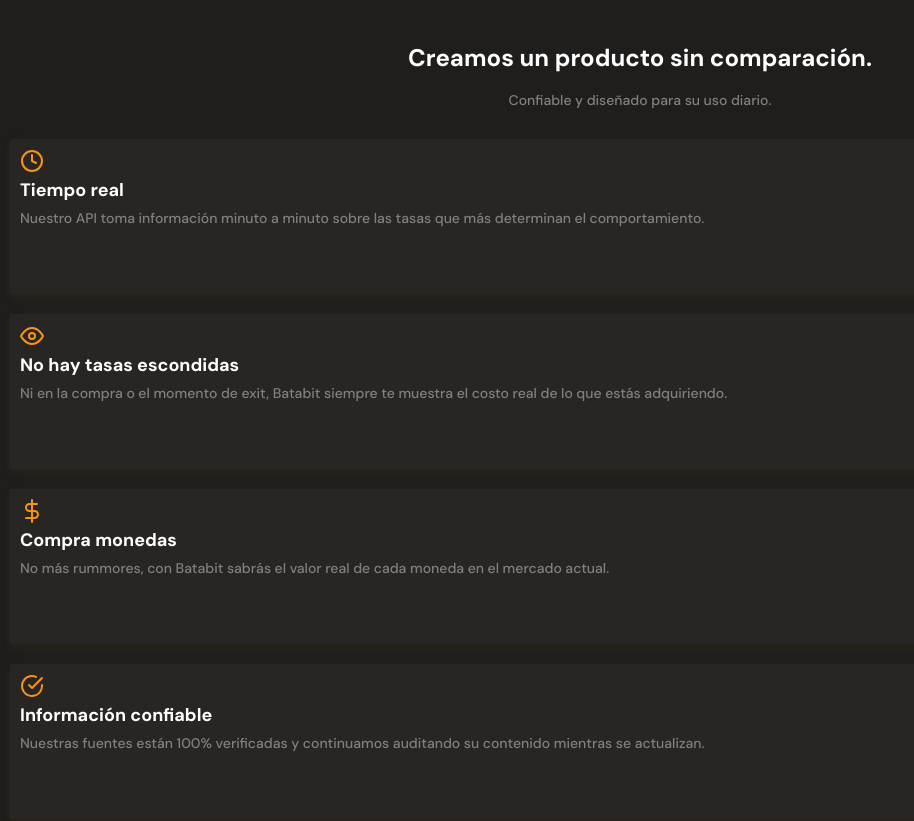
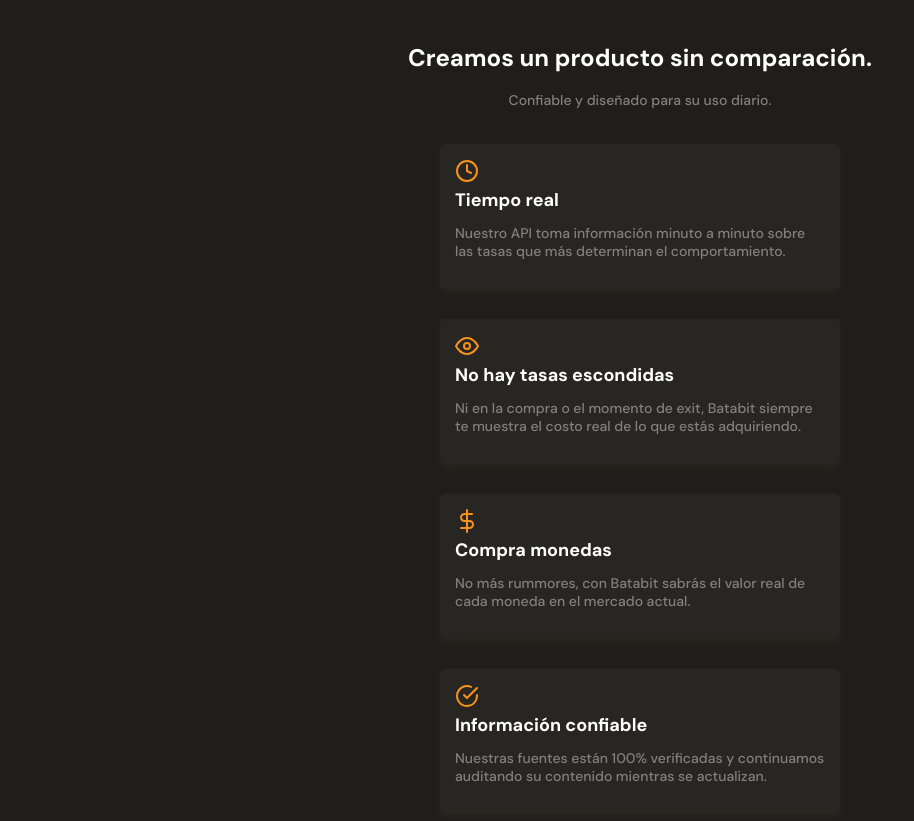
Before and after one commit to irving-mx/CursoResponsiveDesignMobileFirst, a plain HTML site: page index.html in a window 1280 px wide. Shown: the part 1660-2481 px from the top of the page, without its empty margins (0-914 px from the left). Drawn offline with Linux system fonts and the light colour scheme.

Commit message:
se termina de agregar los estilos a la seccion de beneficios, terminada

```diff
--- a/style.css
+++ b/style.css
@@ -397,27 +397,27 @@ main {
 
 .product-cards--container{
     height: 700px;
-    width:90%;
+    width:100%;
     display: flex;
     flex-direction: column;
     align-items: center;
     margin-bottom: 30px;
 }
 .product-detail--card {
-    width:100%;
-    min-width:288px;
-    height:160px;
+    width:90%;
+    min-width: 288px;
+    max-width: 400px;
+    height:150px;
+    margin:15px auto;
+    padding:15px;
     background-color: rgba(40, 38, 35, 1);
+    border-radius: 5px;
     box-shadow:0px 4px 8px rgba(89, 73, 30, 0.16);
-    margin:10px;
-    padding:10px;
-    text-align: start;
-
 }
 .product-detail--card span{
+    display: inline-block;
     width:24px;
     height:24px;
-    display: inline-block;
     margin-bottom:5px;
     background-size:cover;
     background-repeat:no-repeat;
@@ -435,16 +435,16 @@ main {
 .product-detail--card .check {
     background-image: url('./assets/icons/check-circle.svg');
 }
-.product-detail--card .product--card-title {
+.product--card-title {
+    margin-bottom:15px;
+    font-size:1.8rem;
     font-weight:bold;
-    font-size:1.8rem;
     line-height:1.8rem;
     color: var(--just-white);
-    margin-bottom:1rem;
 }
-.product-detail--card .product--card-body {
+.product--card-body {
+    font-size:1.4rem;
     font-weight:500;
-    font-size:1.4rem;
     line-height:1.8rem;
     color: #808080;
 }
```
